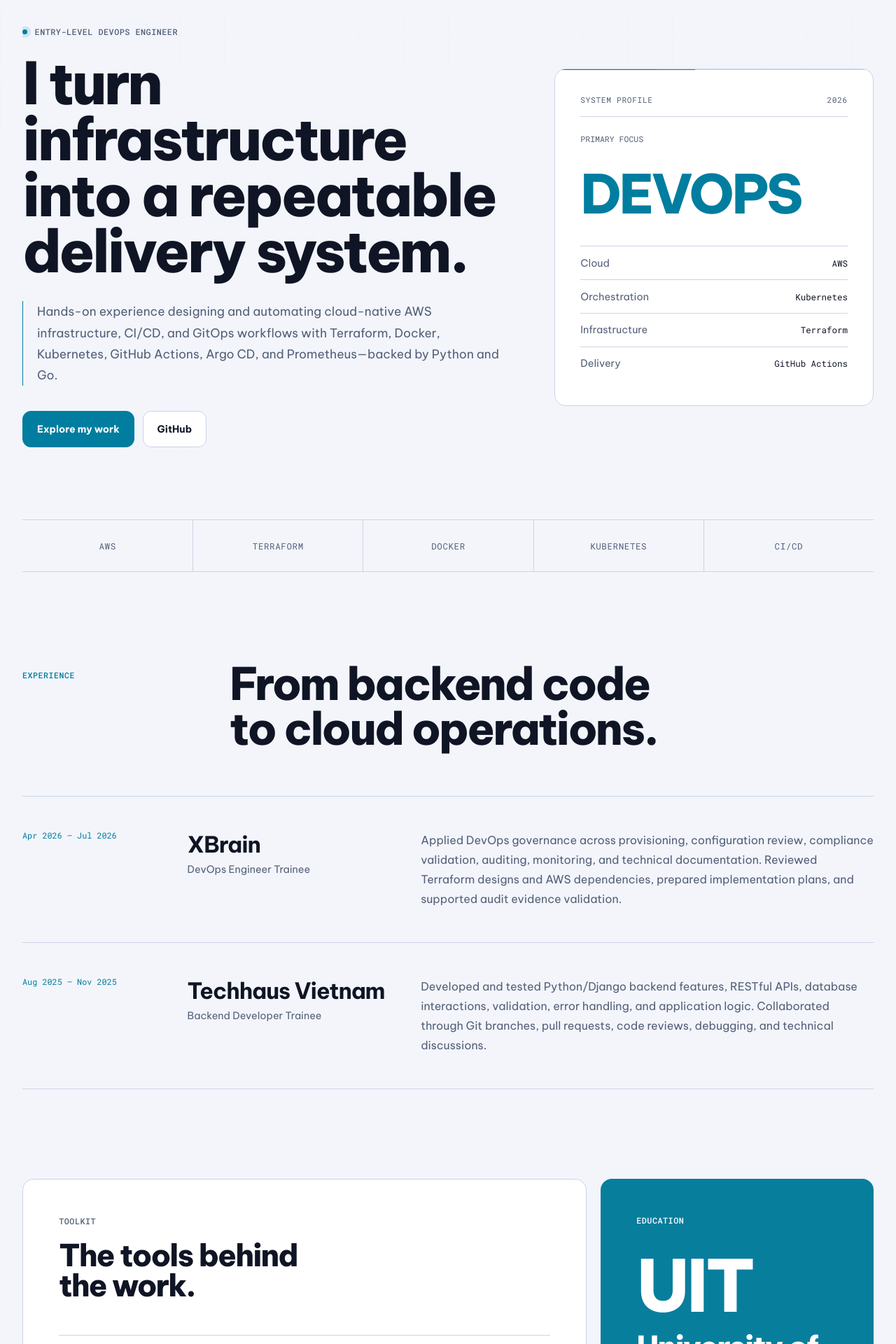
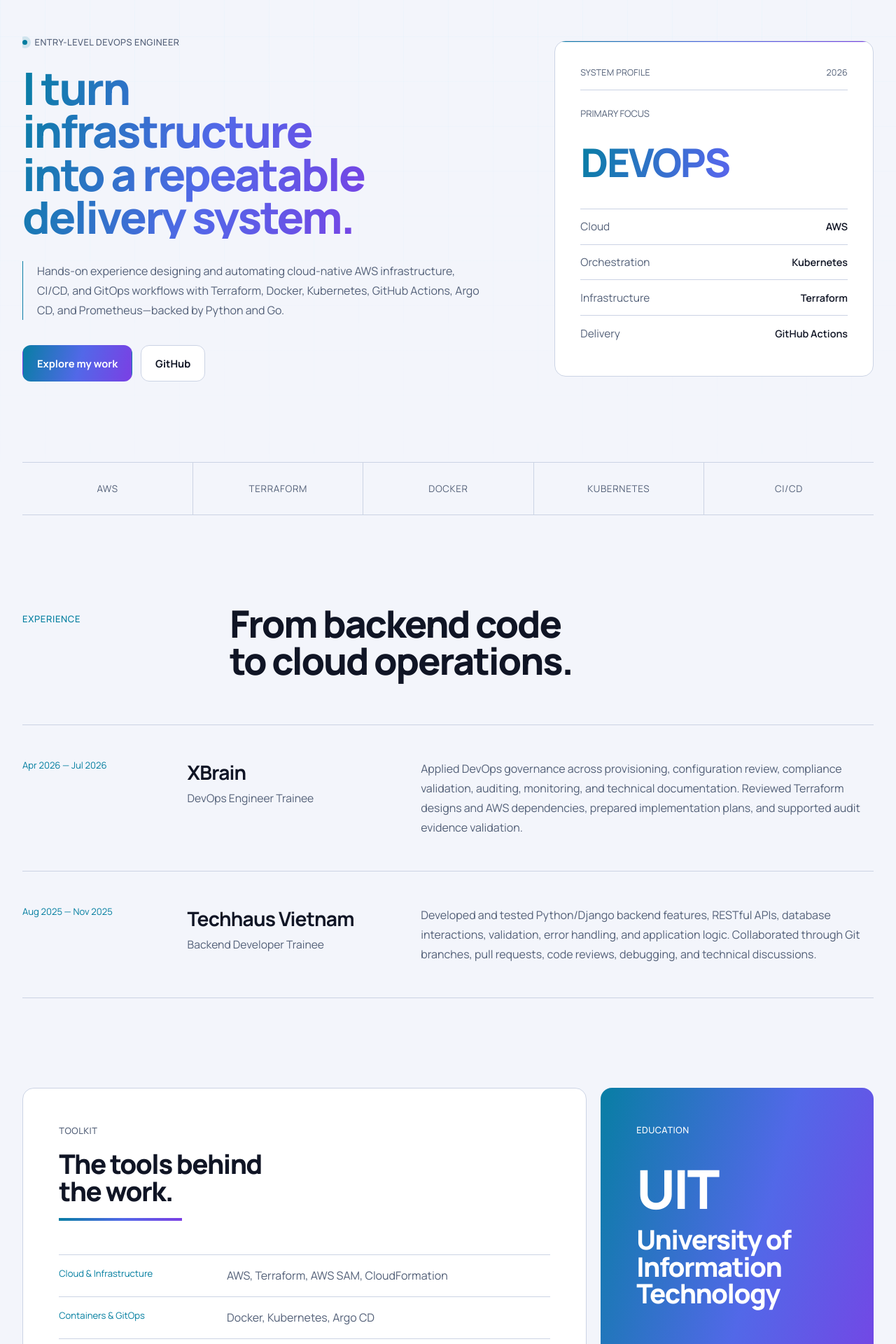
Before and after one commit to TrieuNguyenPhu/portfolio, a Next.js app: page / in a window 1280 px wide. Shown: the part 140-2060 px from the top of the page at 70% size. Built offline with nearby package versions, Linux system fonts and the light colour scheme.

Commit message:
Refine typography and gradient accents

```diff
--- a/app/globals.css
+++ b/app/globals.css
@@ -14,6 +14,7 @@
   --on-accent: #07101a;
   --glow: rgb(85 220 255 / 14%);
   --glow-ring: rgb(154 140 255 / 28%);
+  --gradient: linear-gradient(105deg, #4edcff 0%, #687dff 52%, #a879ff 100%);
   --nav-bg: rgb(7 9 20 / 90%);
   --page: min(88rem, calc(100% - 2rem));
   --radius: 1rem;
@@ -28,9 +29,9 @@
 }
 
 body {
-  --font-display: var(--font-be-vietnam-pro), sans-serif;
-  --font-body: var(--font-be-vietnam-pro), sans-serif;
-  --font-mono: var(--font-roboto-mono), monospace;
+  --font-display: var(--font-manrope), sans-serif;
+  --font-body: var(--font-manrope), sans-serif;
+  --font-mono: var(--font-manrope), sans-serif;
   background: var(--bg);
   color: var(--text);
   font-family: var(--font-body);
@@ -108,8 +109,8 @@
   color: var(--muted);
   display: none;
   font-family: var(--font-mono);
-  font-size: 0.7rem;
-  letter-spacing: 0.04em;
+  font-size: 0.78rem;
+  letter-spacing: 0.01em;
   text-transform: uppercase;
 }
 
@@ -160,7 +161,7 @@
   color: var(--muted);
   display: flex;
   font-family: var(--font-mono);
-  font-size: 0.72rem;
+  font-size: 0.78rem;
   gap: 0.1rem;
   padding: 0.18rem;
 }
@@ -252,7 +253,7 @@
   color: var(--muted);
   display: flex;
   font-family: var(--font-mono);
-  font-size: 0.74rem;
+  font-size: 0.8rem;
   font-weight: 500;
   gap: 0.65rem;
   letter-spacing: 0.04em;
@@ -268,8 +269,11 @@
 }
 
 .hero h1 {
-  color: var(--text);
-  font-size: clamp(3rem, 6.5vw, 6rem);
+  background: var(--gradient);
+  background-clip: text;
+  -webkit-background-clip: text;
+  color: transparent;
+  font-size: clamp(2.75rem, 5vw, 4.9rem);
   font-weight: 800;
   letter-spacing: -0.04em;
   line-height: 0.96;
@@ -278,9 +282,10 @@
 }
 
 .hero-lede {
-  border-left: 1px solid var(--cyan);
+  border-left: 1px solid transparent;
+  border-image: var(--gradient) 1;
   color: var(--muted);
-  font-size: clamp(1rem, 1.35vw, 1.18rem);
+  font-size: clamp(1rem, 1.2vw, 1.1rem);
   line-height: 1.75;
   margin-top: 2rem;
   max-width: 68ch;
@@ -299,7 +304,7 @@
   border: 1px solid var(--line);
   border-radius: 0.75rem;
   display: inline-flex;
-  font-size: 0.88rem;
+  font-size: 0.92rem;
   font-weight: 700;
   justify-content: center;
   min-height: 3.25rem;
@@ -308,8 +313,8 @@
 }
 
 .button--primary {
-  background: var(--cyan);
-  border-color: var(--cyan);
+  background: var(--gradient);
+  border-color: transparent;
   color: var(--on-accent);
 }
 
@@ -330,7 +335,7 @@
 }
 
 .hero-console::before {
-  background: linear-gradient(90deg, var(--cyan) 0 32%, var(--lime) 32% 44%, var(--line) 44% 100%);
+  background: var(--gradient);
   content: "";
   height: 1px;
   inset: 0 0 auto;
@@ -342,25 +347,28 @@
   color: var(--muted);
   display: flex;
   font-family: var(--font-mono);
-  font-size: 0.7rem;
+  font-size: 0.78rem;
   justify-content: space-between;
-  letter-spacing: 0.06em;
+  letter-spacing: 0.02em;
   padding-bottom: 1rem;
 }
 
 .console-label {
   color: var(--muted);
   font-family: var(--font-mono);
-  font-size: 0.72rem;
+  font-size: 0.82rem;
   margin-top: 1.5rem;
   text-transform: uppercase;
 }
 
 .hero-console > strong {
-  color: var(--cyan);
+  background: var(--gradient);
+  background-clip: text;
+  -webkit-background-clip: text;
+  color: transparent;
   display: block;
   font-family: var(--font-display);
-  font-size: clamp(3.2rem, 6vw, 5.35rem);
+  font-size: clamp(2.7rem, 4.4vw, 4.4rem);
   font-weight: 800;
   letter-spacing: -0.04em;
   line-height: 0.9;
@@ -377,8 +385,8 @@
   padding-block: 0.9rem;
 }
 
-.hero-console dt { color: var(--muted); font-size: 0.9rem; }
-.hero-console dd { color: var(--text); font-family: var(--font-mono); font-size: 0.78rem; text-align: right; }
+.hero-console dt { color: var(--muted); font-size: 0.96rem; }
+.hero-console dd { color: var(--text); font-family: var(--font-mono); font-size: 0.9rem; font-weight: 600; text-align: right; }
 
 .ticker {
   border-block: 1px solid var(--line);
@@ -395,7 +403,7 @@
   color: var(--muted);
   display: flex;
   font-family: var(--font-mono);
-  font-size: 0.78rem;
+  font-size: 0.84rem;
   justify-content: center;
   letter-spacing: 0.05em;
   min-height: 4.6rem;
@@ -421,7 +429,7 @@
 .section-intro > span {
   color: var(--cyan);
   font-family: var(--font-mono);
-  font-size: 0.72rem;
+  font-size: 0.82rem;
   font-weight: 500;
   letter-spacing: 0.05em;
   padding-top: 0.7rem;
@@ -432,7 +440,7 @@
 .profile-section h2,
 .site-footer h2 {
   color: var(--text);
-  font-size: clamp(2.35rem, 5vw, 4.8rem);
+  font-size: clamp(2.2rem, 4.2vw, 4.2rem);
   font-weight: 750;
   letter-spacing: -0.04em;
   line-height: 1;
@@ -441,7 +449,7 @@
 
 .section-intro div > p {
   color: var(--muted);
-  font-size: clamp(1rem, 1.3vw, 1.15rem);
+  font-size: clamp(1rem, 1.15vw, 1.1rem);
   line-height: 1.75;
   margin-top: 1rem;
   max-width: 68ch;
@@ -456,9 +464,9 @@
   padding-block: clamp(1.75rem, 4vw, 3rem);
 }
 
-.experience-date { color: var(--cyan); font-family: var(--font-mono); font-size: 0.74rem; }
-.experience-list h3 { font-size: clamp(1.8rem, 2.5vw, 2.5rem); letter-spacing: -0.03em; }
-.experience-list div > p { color: var(--muted); font-size: 0.9rem; margin-top: 0.4rem; }
+.experience-date { color: var(--cyan); font-family: var(--font-mono); font-size: 0.82rem; }
+.experience-list h3 { font-size: clamp(1.65rem, 2.2vw, 2.25rem); letter-spacing: -0.03em; }
+.experience-list div > p { color: var(--muted); font-size: 0.98rem; margin-top: 0.4rem; }
 .experience-list article > p:last-child { color: var(--muted); font-size: clamp(1rem, 1.15vw, 1.08rem); line-height: 1.75; max-width: 68ch; }
 
 .profile-section {
@@ -475,7 +483,15 @@
 
 .skills-panel { background: var(--surface); border: 1px solid var(--line); }
 .skills-panel h2,
-.education-panel h2 { font-size: clamp(2.2rem, 3.4vw, 3.6rem); margin-top: 1.25rem; }
+.education-panel h2 { font-size: clamp(2rem, 3vw, 3.15rem); margin-top: 1.25rem; }
+.skills-panel h2::after {
+  background: var(--gradient);
+  content: "";
+  display: block;
+  height: 0.28rem;
+  margin-top: 1.15rem;
+  width: min(11rem, 48%);
+}
 .skills-panel dl { margin-top: 3rem; }
 
 .skills-panel dl > div {
@@ -486,11 +502,11 @@
 }
 
 .skills-panel dl > div:last-child { border-bottom: 1px solid var(--line); }
-.skills-panel dt { color: var(--cyan); font-family: var(--font-mono); font-size: 0.74rem; }
-.skills-panel dd { color: var(--muted); font-size: 0.98rem; line-height: 1.55; }
+.skills-panel dt { color: var(--cyan); font-family: var(--font-mono); font-size: 0.82rem; }
+.skills-panel dd { color: var(--muted); font-size: 1rem; line-height: 1.6; }
 
 .education-panel {
-  background: var(--cyan);
+  background: var(--gradient);
   color: var(--on-accent);
   display: flex;
   flex-direction: column;
@@ -500,15 +516,15 @@
 .education-panel h2 { color: var(--on-accent); }
 
 .education-mark {
-  font-size: clamp(4rem, 8vw, 7rem);
+  font-size: clamp(3.5rem, 6vw, 5.5rem);
   font-weight: 800;
   letter-spacing: -0.04em;
   line-height: 0.9;
   margin-top: 2.5rem;
 }
 
-.education-panel > p:not(.panel-label) { font-family: var(--font-mono); font-size: 0.74rem; margin-top: auto; padding-top: 3rem; }
-.education-panel > strong { font-size: 1rem; margin-top: 0.75rem; }
+.education-panel > p:not(.panel-label) { font-family: var(--font-mono); font-size: 0.82rem; margin-top: auto; padding-top: 3rem; }
+.education-panel > strong { font-size: 1.05rem; margin-top: 0.75rem; }
 
 .certification-section {
   align-items: center;
@@ -520,7 +536,7 @@
 }
 
 .certification-section > div { align-items: baseline; display: flex; flex-wrap: wrap; gap: 0.75rem 1.5rem; }
-.certification-section strong { font-size: clamp(2rem, 4vw, 3.5rem); letter-spacing: -0.04em; }
+.certification-section strong { font-size: clamp(1.8rem, 3vw, 2.8rem); letter-spacing: -0.04em; }
 .certification-section span { color: var(--muted); font-size: 1rem; }
 .certification-section time { color: var(--cyan); font-family: var(--font-mono); font-size: 0.76rem; }
 
@@ -537,7 +553,7 @@
 .site-footer::before {
   color: rgb(85 220 255 / 5%);
   content: "DEPLOY";
-  font-size: clamp(7rem, 22vw, 22rem);
+  font-size: clamp(6rem, 18vw, 16rem);
   font-weight: 800;
   letter-spacing: -0.04em;
   line-height: 0.7;
@@ -549,7 +565,7 @@
 }
 
 .site-footer > * { position: relative; z-index: 1; }
-.site-footer h2 { font-size: clamp(2.6rem, 6vw, 5.7rem); margin-top: 1.5rem; max-width: 13ch; }
+.site-footer h2 { font-size: clamp(2.3rem, 4.8vw, 4.6rem); margin-top: 1.5rem; max-width: 13ch; }
 
 .contact-links {
   display: flex;
@@ -563,7 +579,7 @@
   border-bottom: 1px solid var(--line);
   display: inline-flex;
   font-family: var(--font-mono);
-  font-size: clamp(0.72rem, 1.4vw, 0.9rem);
+  font-size: clamp(0.8rem, 1.2vw, 0.92rem);
   gap: 0.75rem;
   padding-bottom: 0.6rem;
   white-space: nowrap;
@@ -644,8 +660,11 @@
 
 .blog-hero h1,
 .article-header h1 {
-  color: var(--text);
-  font-size: clamp(3rem, 7vw, 6rem);
+  background: var(--gradient);
+  background-clip: text;
+  -webkit-background-clip: text;
+  color: transparent;
+  font-size: clamp(2.6rem, 5.5vw, 4.7rem);
   font-weight: 800;
   letter-spacing: -0.04em;
   line-height: 0.98;
@@ -654,7 +673,7 @@
 .blog-hero > p:last-child,
 .article-header > p {
   color: var(--muted);
-  font-size: clamp(1rem, 1.5vw, 1.2rem);
+  font-size: clamp(1rem, 1.2vw, 1.1rem);
   line-height: 1.75;
   margin-top: 1.5rem;
   max-width: 68ch;
@@ -681,7 +700,7 @@
 }
 
 .project:hover { border-color: var(--project-accent); transform: translateY(-3px); }
-.project > header { color: var(--muted); display: flex; font-family: var(--font-mono); font-size: 0.72rem; justify-content: flex-end; }
+.project > header { color: var(--muted); display: flex; font-family: var(--font-mono); font-size: 0.8rem; justify-content: flex-end; }
 
 .project-visual {
   align-items: center;
@@ -721,14 +740,20 @@
 .project-visual i::before { border-right: 1px solid var(--project-accent); border-top: 1px solid var(--project-accent); content: ""; height: 0.35rem; position: absolute; right: 0.08rem; top: 0.1rem; transform: rotate(45deg); width: 0.35rem; }
 .project-visual i::after { background: var(--project-accent); content: ""; height: 1px; left: 0; position: absolute; top: 0.36rem; width: 0.55rem; }
 
-.project-metric { color: var(--project-accent); font-family: var(--font-mono); font-size: 0.72rem; text-transform: uppercase; }
+.project-metric { color: var(--project-accent); font-family: var(--font-mono); font-size: 0.8rem; text-transform: uppercase; }
 .project h2,
-.project h3 { font-size: clamp(2.1rem, 3.7vw, 3.8rem); font-weight: 750; letter-spacing: -0.04em; line-height: 1; margin-top: 0.6rem; }
+.project h3 { font-size: clamp(1.9rem, 3vw, 3.1rem); font-weight: 750; letter-spacing: -0.04em; line-height: 1.04; margin-top: 0.6rem; }
+.project h2 {
+  background: var(--gradient);
+  background-clip: text;
+  -webkit-background-clip: text;
+  color: transparent;
+}
 .project-type { color: var(--text); font-size: 1rem; font-weight: 600; margin-top: 0.75rem; }
 .project-summary { color: var(--muted); font-size: 1rem; line-height: 1.7; margin-top: 1.25rem; max-width: 68ch; }
 
 .tags { display: flex; flex-wrap: wrap; gap: 0.4rem; list-style: none; margin-top: 1.5rem; }
-.tags li { border: 1px solid var(--line); border-radius: 999px; color: var(--muted); font-family: var(--font-mono); font-size: 0.68rem; padding: 0.4rem 0.6rem; }
+.tags li { border: 1px solid var(--line); border-radius: 999px; color: var(--muted); font-family: var(--font-mono); font-size: 0.76rem; padding: 0.42rem 0.65rem; }
 
 .project-footer { align-items: center; border-top: 1px solid var(--line); display: flex; flex-wrap: wrap; gap: 1.5rem; margin-top: auto; padding-top: 1.25rem; }
 .project-footer a { align-items: center; display: inline-flex; font-size: 0.84rem; font-weight: 700; gap: 0.6rem; }
@@ -736,23 +761,23 @@
 
 .blog-list { border-top: 1px solid var(--line); }
 .blog-card { border-bottom: 1px solid var(--line); display: grid; gap: 1.5rem; grid-template-columns: 2.5rem minmax(0, 1fr); padding-block: clamp(2.25rem, 5vw, 4rem); }
-.blog-card-number { color: var(--cyan); font-family: var(--font-mono); font-size: 0.72rem; padding-top: 0.35rem; }
+.blog-card-number { color: var(--cyan); font-family: var(--font-mono); font-size: 0.8rem; padding-top: 0.35rem; }
 .blog-card-content { max-width: 68rem; }
-.blog-meta { color: var(--muted); display: flex; flex-wrap: wrap; font-size: 0.72rem; gap: 0.6rem 1.25rem; }
+.blog-meta { color: var(--muted); display: flex; flex-wrap: wrap; font-size: 0.8rem; gap: 0.6rem 1.25rem; }
 .blog-meta span::before { color: var(--cyan); content: "/"; margin-right: 1.25rem; }
-.blog-card h2 { font-size: clamp(1.9rem, 3.6vw, 3.5rem); letter-spacing: -0.04em; line-height: 1.06; margin-top: 1.1rem; }
+.blog-card h2 { font-size: clamp(1.75rem, 2.8vw, 2.8rem); letter-spacing: -0.04em; line-height: 1.1; margin-top: 1.1rem; }
 .blog-card h2 a:hover { color: var(--cyan); }
 .blog-card-content > p { color: var(--muted); line-height: 1.75; margin-top: 1.1rem; max-width: 68ch; }
 .blog-card .tags { margin-top: 1.25rem; }
-.blog-read-more { align-items: center; display: inline-flex; font-size: 0.78rem; font-weight: 600; gap: 0.65rem; margin-top: 1.5rem; }
+.blog-read-more { align-items: center; display: inline-flex; font-size: 0.86rem; font-weight: 600; gap: 0.65rem; margin-top: 1.5rem; }
 .blog-read-more:hover { color: var(--cyan); }
 
 .article-page { max-width: min(52rem, calc(100% - 2rem)); }
-.article-back { color: var(--muted); display: inline-flex; font-size: 0.78rem; gap: 0.65rem; margin-bottom: clamp(2.5rem, 6vw, 5rem); }
+.article-back { color: var(--muted); display: inline-flex; font-size: 0.86rem; gap: 0.65rem; margin-bottom: clamp(2.5rem, 6vw, 5rem); }
 .article-back::before { border-bottom: 1px solid currentColor; border-left: 1px solid currentColor; content: ""; height: 0.45rem; margin-top: 0.22rem; transform: rotate(45deg); width: 0.45rem; }
 .article-back:hover { color: var(--cyan); }
 .article-header { border-bottom: 1px solid var(--line); padding-bottom: clamp(2.5rem, 6vw, 4.5rem); }
-.article-header h1 { font-size: clamp(2.7rem, 6vw, 5.3rem); margin-top: 1.25rem; }
+.article-header h1 { font-size: clamp(2.4rem, 5vw, 4.2rem); margin-top: 1.25rem; }
 .article-header .tags { margin-top: 1.5rem; }
 .article-body { padding-top: clamp(2.5rem, 6vw, 4.5rem); }
 .article-body section + section { margin-top: 3.25rem; }
@@ -840,12 +865,13 @@
   --on-accent: #ffffff;
   --glow: rgb(0 125 159 / 14%);
   --glow-ring: rgb(102 87 217 / 20%);
+  --gradient: linear-gradient(105deg, #087ea4 0%, #5268e8 52%, #7b3fe4 100%);
   --nav-bg: rgb(243 245 251 / 92%);
 }
 
 html[data-theme="light"] { color-scheme: light; }
 html[data-theme="dark"] { color-scheme: dark; }
-:root[data-theme="light"] .education-panel { background: #087e9d; }
+:root[data-theme="light"] .education-panel { background: var(--gradient); }
 
 @media (prefers-color-scheme: light) {
   :root:not([data-theme]) {
@@ -861,9 +887,10 @@
     --on-accent: #ffffff;
     --glow: rgb(0 125 159 / 14%);
     --glow-ring: rgb(102 87 217 / 20%);
+    --gradient: linear-gradient(105deg, #087ea4 0%, #5268e8 52%, #7b3fe4 100%);
     --nav-bg: rgb(243 245 251 / 92%);
   }
 
   html:not([data-theme]) { color-scheme: light; }
-  html:not([data-theme]) .education-panel { background: #087e9d; }
+  html:not([data-theme]) .education-panel { background: var(--gradient); }
 }
--- a/app/layout.tsx
+++ b/app/layout.tsx
@@ -1,18 +1,11 @@
 import type { Metadata, Viewport } from "next";
-import { Be_Vietnam_Pro, Roboto_Mono } from "next/font/google";
+import { Manrope } from "next/font/google";
 import "./globals.css";
 
-const beVietnamPro = Be_Vietnam_Pro({
+const manrope = Manrope({
   subsets: ["latin", "vietnamese"],
   weight: ["400", "500", "600", "700", "800"],
-  variable: "--font-be-vietnam-pro",
-  display: "swap",
-});
-
-const robotoMono = Roboto_Mono({
-  subsets: ["latin", "vietnamese"],
-  weight: ["400", "500", "600"],
-  variable: "--font-roboto-mono",
+  variable: "--font-manrope",
   display: "swap",
 });
 
@@ -43,7 +36,7 @@
 export default function RootLayout({ children }: Readonly<{ children: React.ReactNode }>) {
   return (
     <html lang="en">
-      <body className={`${beVietnamPro.variable} ${robotoMono.variable}`}>
+      <body className={manrope.variable}>
         {children}
       </body>
     </html>
```
